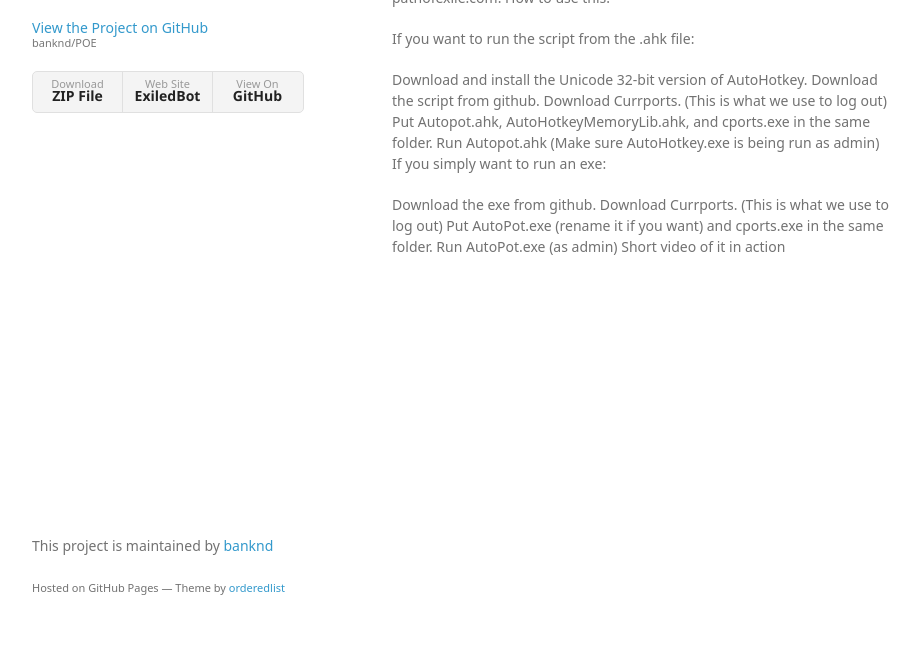
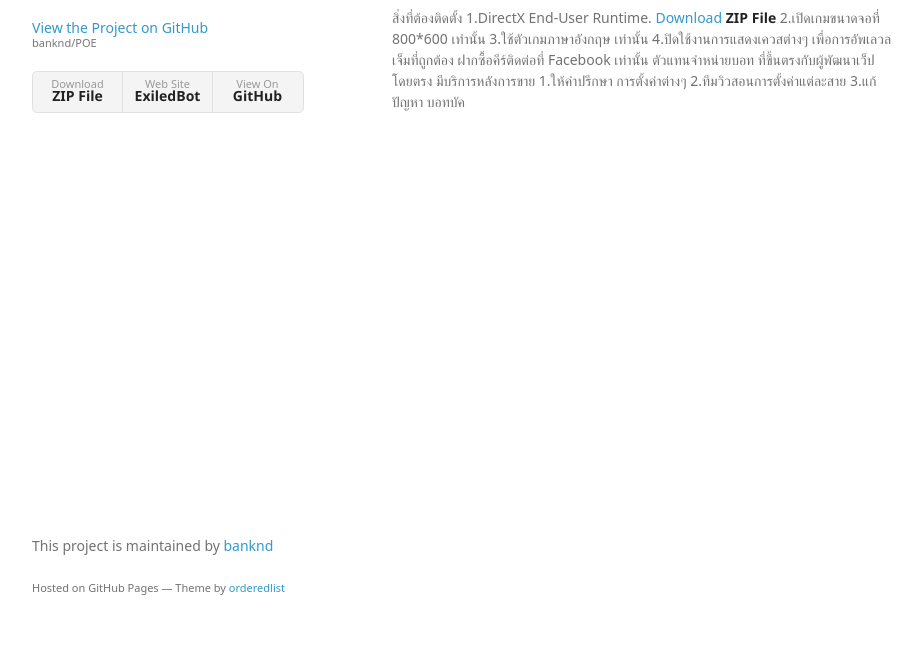
Before and after one commit to banknd/POE, a plain HTML site: page index.html in a window 1280 px wide. Shown: the part 133-800 px from the top of the page, without its empty margins (178-1100 px from the left). Drawn offline with Linux system fonts and the light colour scheme; a web font is replaced by a local one.

Commit message:
Update index.html

```diff
--- a/index.html
+++ b/index.html
@@ -28,25 +28,23 @@
         </ul>
       </header>
       <section>
-        <p>Path of Exile Autoflask &amp; AutoQuit</p>
+        <p>Path of Exile Bot &amp; Setting</p>
 
-<p>Only works on the stand-alone version of the game found at pathofexile.com.
-How to use this:</p>
+<p>ExiledBot pre-Setup:</p>
 
-<p>If you want to run the script from the .ahk file:</p>
+สิ่งที่ต้องติดตั้ง
+1.DirectX End-User Runtime. <a href="https://goo.gl/MWoq0p">Download <strong>ZIP File</strong></a>
+2.เปิดเกมขนาดจอที่ 800*600 เท่านั้น
+3.ใช้ตัวเกมภาษาอังกฤษ เท่านั้น
+4.ปิดใช้งานการแสดงเควสต่างๆ เพื่อการอัพเลวล เจ็มที่ถูกต้อง
 
-<p>Download and install the Unicode 32-bit version of AutoHotkey.
-Download the script from github.
-Download Currports. (This is what we use to log out)
-Put Autopot.ahk, AutoHotkeyMemoryLib.ahk, and cports.exe in the same folder.
-Run Autopot.ahk (Make sure AutoHotkey.exe is being run as admin)
-If you simply want to run an exe:</p>
+ฝากซื้อคีร์ติดต่อที่ Facebook เท่านั้น
+ตัวแทนจำหน่ายบอท ที่ขึ้นตรงกับผู้พัฒนาเว็ปโดยตรง
+มีบริการหลังการขาย
 
-<p>Download the exe from github.
-Download Currports. (This is what we use to log out)
-Put AutoPot.exe (rename it if you want) and cports.exe in the same folder.
-Run AutoPot.exe (as admin)
-Short video of it in action</p>
+1.ให้คำปรึกษา การตั้งค่าต่างๆ
+2.ทีมวิวสอนการตั้งค่าแต่ละสาย
+3.แก้ปัญหา บอทบัค
       </section>
       <footer>
         <p>This project is maintained by <a href="https://github.com/banknd">banknd</a></p>
```
